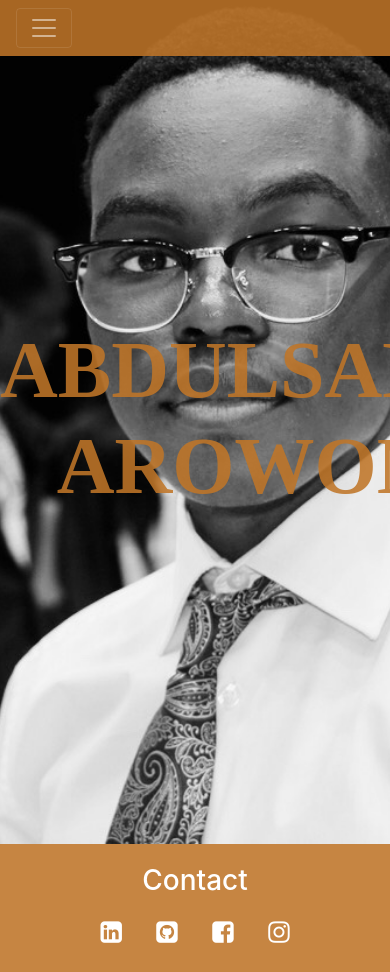
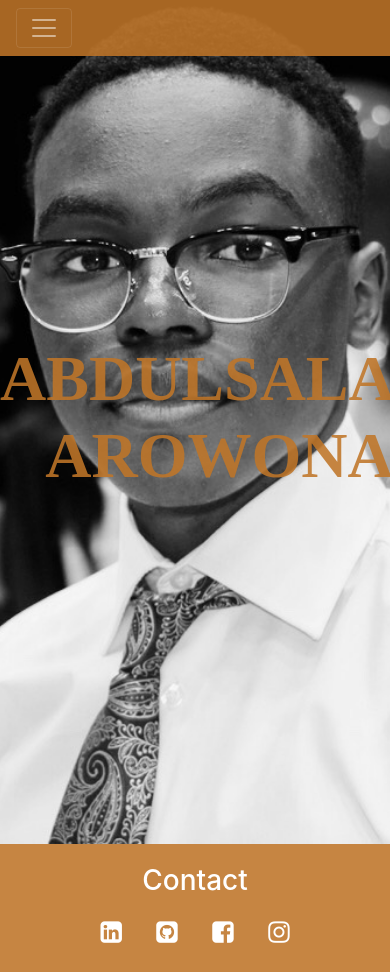
Before and after one commit to dipoarowona/ArowonaWebsite, a Flask app: page /home in a window 390 px wide; the page is wider, and only the part inside the window is pictured. Run offline with Flask 2, Linux system fonts and the light colour scheme; some libraries are stand-ins or nearby versions.

Commit message:
home page reformate for iphones

```diff
--- a/Arowona_Website/static/main.css
+++ b/Arowona_Website/static/main.css
@@ -37,7 +37,7 @@ img{
 }
 
 .landing-text h1{
-    font-size: 500%;
+    font-size: 400%;
     font-weight: 700;
     font-family: -webkit-body;
     color: #bf7528e0;
```
